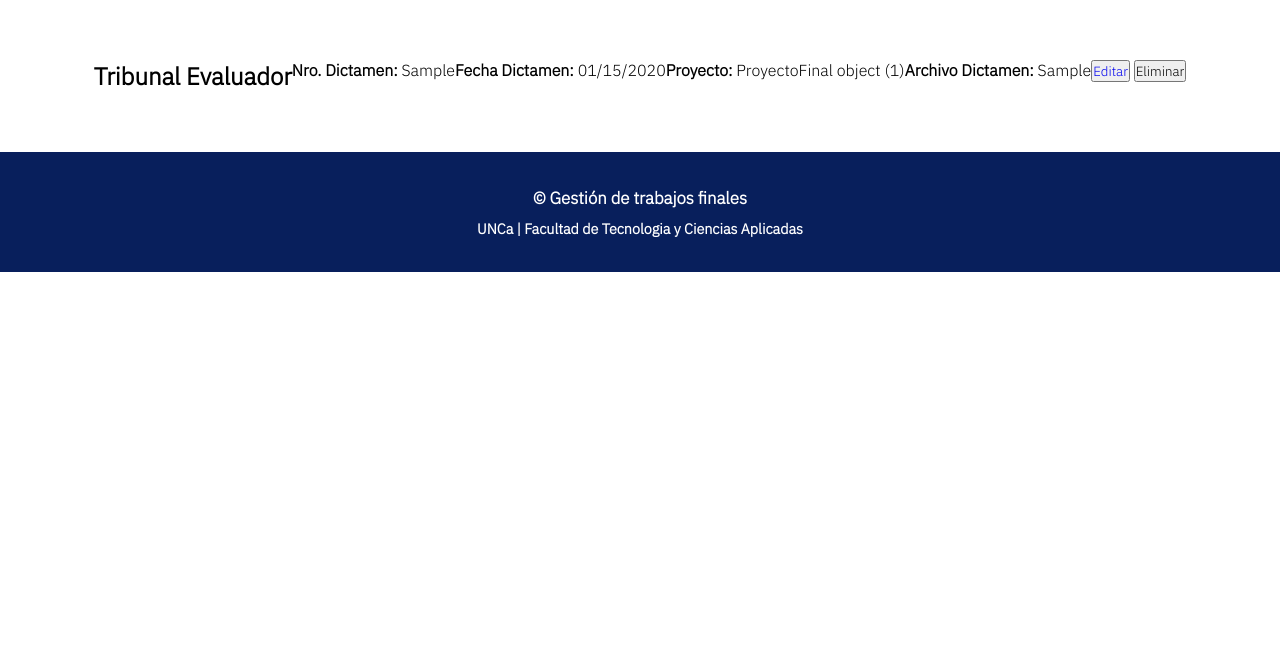
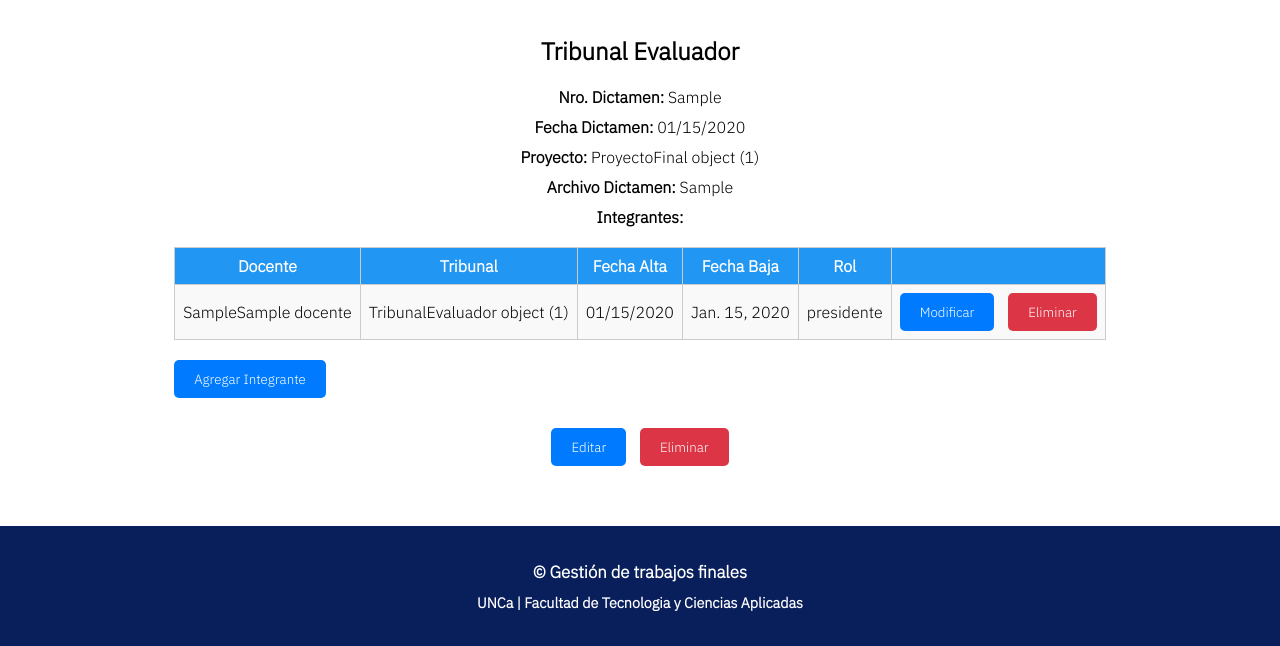
Before and after one commit to PaulaRojasFrias/laboratorio-prog3, a Django app: page /comisiones/tribunal/1/ in a window 1280 px wide. Shown: the part 180-826 px from the top of the page. Before the commit the page ends 452 px from the top, so only its background shows below. Run offline with Django 4.2, Linux system fonts and the light colour scheme; tables that the repository leaves empty hold one stand-in row (values such as "Sample post"); some libraries are stand-ins or nearby versions.

Commit message:
Views de IntegranteTribunal

```diff
--- a/comisiones/templates/comisiones/tribunal_detalle.html
+++ b/comisiones/templates/comisiones/tribunal_detalle.html
@@ -1,5 +1,7 @@
 {% extends "base.html" %}
+{% load static %}
 {% block titulo %}Detalle de la CSTF{% endblock %}
+{% block extra_css %} <link href="{% static 'css/detalle.css' %}" rel="stylesheet" > {% endblock %}
 {% block contenido %}
     <main>
         <h1>Tribunal Evaluador</h1>
@@ -21,6 +23,39 @@
             {% endif %}
         </p>
 
+        <p><strong>Integrantes:</strong></p>
+            <div id='divTabla'>
+                <table clase='tabla'>
+                    <tr clase='encabezado'>
+                        <th>Docente</th>
+                        <th>Tribunal</th>
+                        <th>Fecha Alta</th>
+                        <th>Fecha Baja</th>
+                        <th>Rol</th>
+                        <th></th>
+                    </tr>
+                    {% for integrante in integrantes %}
+                        <tr>
+                        <td>{{ integrante.docente }}</td>
+                        <td>{{ integrante.tribunal }}</td>
+                        <td>{{ integrante.fecha_alta_te|date:"SHORT_DATE_FORMAT" }}</td>
+                        <td>{{ integrante.fecha_baja_te|default_if_none:"---"  }}</td>
+                        <td>{{ integrante.rol }}</td>
+                        <td>
+                            <button><a href="{% url 'comisiones:integranteTE_edit' pk=integrante.id pk2=tribunal.id %}">Modificar</a></button>
+                            <form action="{% url 'comisiones:integranteTE_delete' tribunal.id%}" method="POST">
+                                {% csrf_token %}
+                                <input type="hidden" name="id_integrante" value="{{ integrante.id }}">
+                                <input type="submit" value="Eliminar" onclick="return confirm('¿Está seguro que desea eliminar el registro?');">
+                            </form>
+                        </td>
+                        </tr>
+                    {% endfor %}
+                </table>
+                <button><a href="{% url 'comisiones:integranteTE_create' tribunal.id%}">Agregar Integrante</a></button>
+
+            </div>
+
         <form action="{% url 'comisiones:te_delete' %}" method="POST">
             {% csrf_token %}
             <input type="hidden" name="id_tribunal" value="{{ tribunal.id }}">
--- a/comisiones/urls.py
+++ b/comisiones/urls.py
@@ -1,6 +1,6 @@
 from django.urls import path
 
-from comisiones.views import cstf_create, cstf_delete, cstf_detalle, cstf_edit, cstf_lista, integranteComision_create, integranteComision_delete, integranteComision_detalle, integranteComision_edit, te_create, te_delete, te_detalle, te_edit, te_lista
+from comisiones.views import cstf_create, cstf_delete, cstf_detalle, cstf_edit, cstf_lista, integranteComision_create, integranteComision_delete, integranteComision_detalle, integranteComision_edit, integranteTE_create, integranteTE_delete, integranteTE_edit, te_create, te_delete, te_detalle, te_edit, te_lista
 
 app_name = 'comisiones'
 
@@ -23,4 +23,8 @@ urlpatterns = [
     path('integranteCSTF/<int:pk>', integranteComision_edit, name='integranteComision_edit'),
     path('integranteComision/delete/', integranteComision_delete, name='integranteComision_delete'),
 
+    path('integranteTE/create/<int:pk>', integranteTE_create, name='integranteTE_create'),
+    path('integranteTE/delete/<int:pk>', integranteTE_delete, name='integranteTE_delete'),
+    path('integranteTE/edit/<int:pk>/<int:pk2>', integranteTE_edit, name='integranteTE_edit'),
+
 ]
--- a/comisiones/views.py
+++ b/comisiones/views.py
@@ -1,8 +1,8 @@
 from django.shortcuts import get_object_or_404, redirect, render
 from django.urls import reverse
 from django.contrib import messages
-from comisiones.forms import ComisionForm, IntegranteComisionForm, TribunalForm
-from .models import Comision, IntegrantesComision, TribunalEvaluador
+from comisiones.forms import ComisionForm, IntegranteComisionForm, IntegrantesTribunalForm, TribunalForm
+from .models import Comision, IntegrantesComision, IntegrantesTribunal, TribunalEvaluador
 
 
 #<<<<<<<<<<<<<<<<<<<<<<<<< COMISION DE SEGUIMIENTO DE TRABAJO FINAL >>>>>>>>>>>>>>>>>>>>>>
@@ -105,7 +105,8 @@ def te_lista(request):
 
 def te_detalle(request, pk):
     tribunal = get_object_or_404(TribunalEvaluador, pk=pk)
-    return render(request, 'comisiones/tribunal_detalle.html', {'tribunal': tribunal})
+    integrantes = IntegrantesTribunal.objects.filter(tribunal=tribunal)
+    return render(request, 'comisiones/tribunal_detalle.html', {'tribunal': tribunal, 'integrantes': integrantes})
 
 def te_create(request):
     nueva_te = None
@@ -144,3 +145,45 @@ def te_delete(request):
         else:
             messages.error(request, 'Debe indicar que Tribunal desea eliminar')
     return redirect(reverse('comisiones:te_lista'))
+
+
+
+def integranteTE_create(request, pk):
+    tribunal = get_object_or_404(TribunalEvaluador, pk=pk)
+    nuevoIntegrante = None
+    if(request.method == 'POST'):
+        integranteForm = IntegrantesTribunalForm(request.POST, request.FILES)
+        if integranteForm.is_valid():
+            nuevoIntegrante = integranteForm.save(commit=True)
+            messages.success(request, 'Se ha agrgado correctamente el nuevo integrante')
+            return redirect(reverse('comsiones:te_detalle', args=[tribunal.id]))
+    else:
+        integranteForm= IntegrantesTribunalForm()
+
+    return render(request, 'comisiones/integranteTE_form.html', {'form': integranteForm})
+
+def integranteTE_edit(request, pk, pk2):
+    integrante = get_object_or_404(IntegrantesTribunal, pk=pk)
+    tribunal = get_object_or_404(TribunalEvaluador, pk=pk2)
+    if request.method == 'POST':
+        integrante_form = IntegrantesTribunalForm(request.POST, request.FILES, instance=integrante)
+        if integrante_form.is_valid():
+            integrante_form.save()
+            messages.success(request, 'Se ha actualizado correctamente el asesor')
+            return redirect(reverse('comsiones:te_detalle', args=[tribunal.id]))
+    else:
+        integrante_form = IntegrantesTribunalForm(instance=integrante)
+
+    return render(request, 'comisiones/integranteTE_edit.html', {'form': integrante_form})
+
+def integranteTE_delete(request, pk):
+    tribunal = get_object_or_404(TribunalEvaluador, pk=pk)
+    if request.method == 'POST':
+        if 'id_integrante' in request.POST:
+            integrante = get_object_or_404(IntegrantesTribunal, pk=request.POST['id_integrante'])
+            docente = integrante.docente
+            integrante.delete()
+            messages.success(request, 'Se ha eliminado existosamente el integrante  {}' .format(docente))
+        else:
+            messages.error(request, 'Debe indicar que integrante desea eliminar')
+    return redirect(reverse('comsiones:te_detalle', args=[tribunal.id]))
```
Also changed, not shown: comisiones/forms.py (+19 -2 lines), comisiones/templates/comisiones/integranteTE_edit.html (added, +42 -0 lines), comisiones/templates/comisiones/integranteTE_form.html (added, +17 -0 lines).
